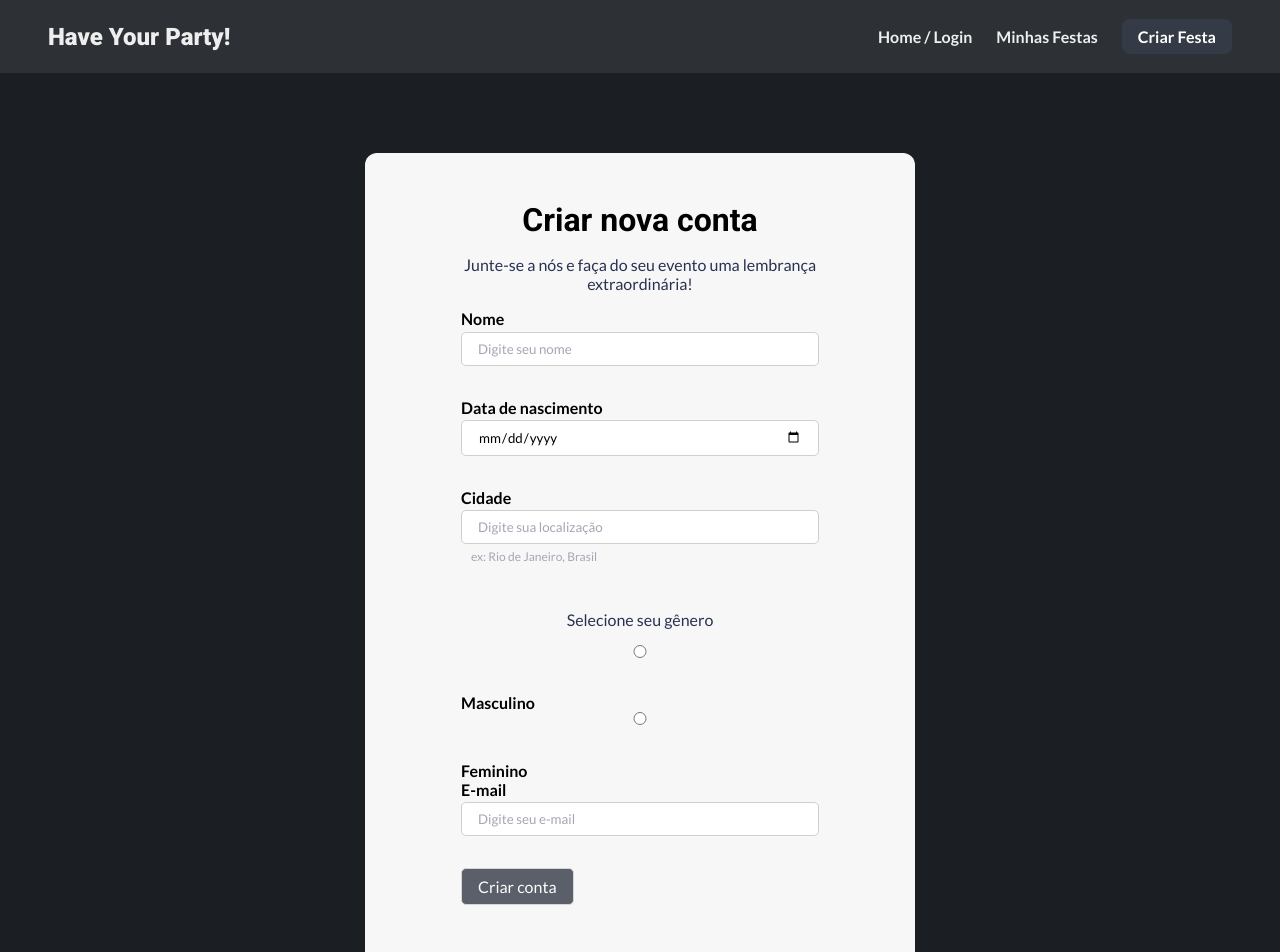
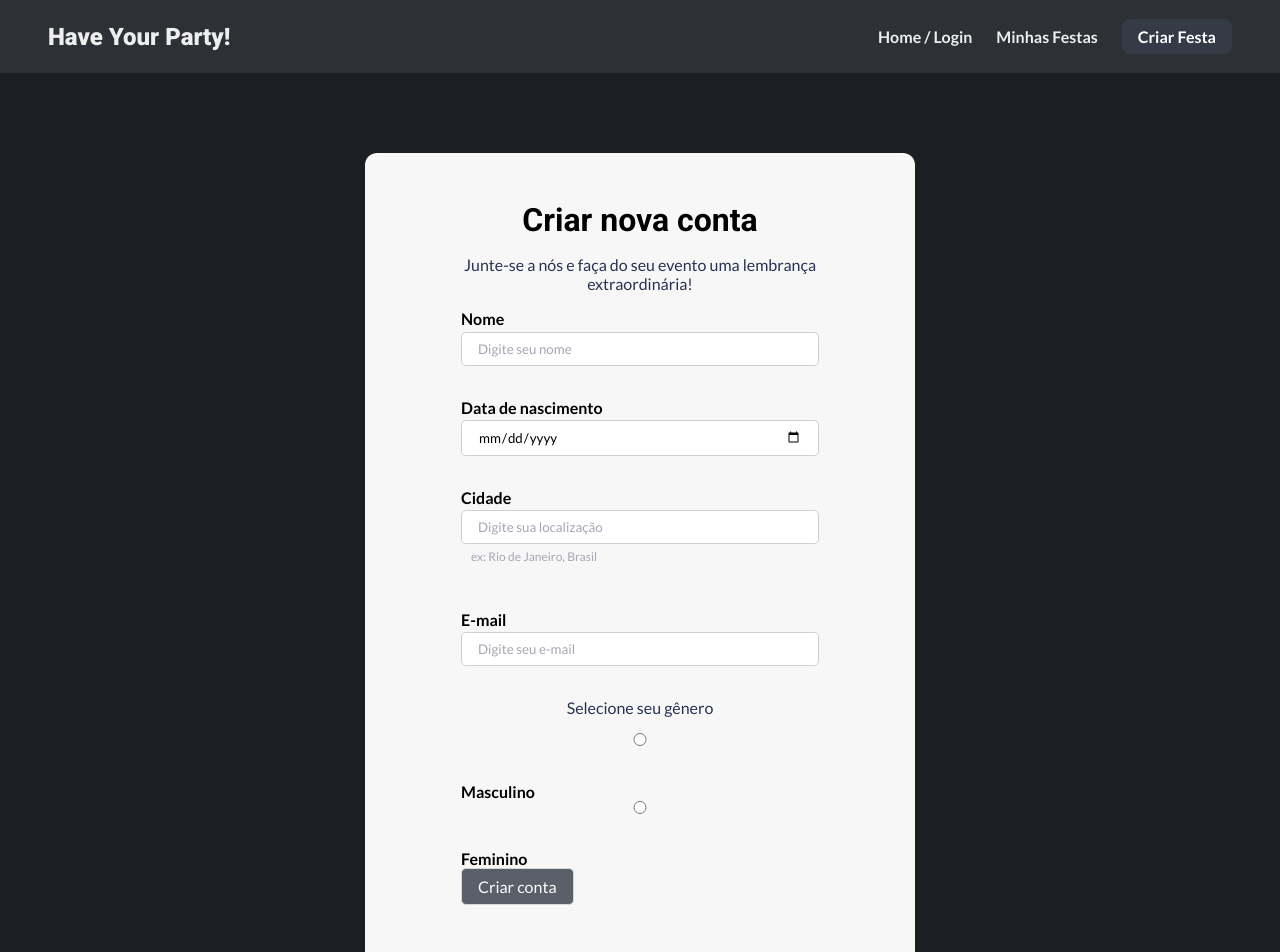
Before and after one commit to vitorfdrangel/Have_Your_Party, a React (Vite) app in the folder frontend/: page /login/create in a window 1280 px wide. Shown: the top 952 px of the page. Built offline with nearby package versions, Linux system fonts and the light colour scheme.

Commit message:
criando create acc page

```diff
--- a/frontend/src/routes/CreateAcc.jsx
+++ b/frontend/src/routes/CreateAcc.jsx
@@ -48,6 +48,15 @@ const CreateAcc = () => {
           />
           <p id="city">ex: Rio de Janeiro, Brasil</p>
         </label>
+        <label>
+          <span>E-mail</span>
+          <input
+            type="email"
+            placeholder="Digite seu e-mail"
+            onChange={(e) => setEmail(e.target.value)}
+            value={email}
+          />
+        </label>
         <div className="radio-container">
           <p>Selecione seu gênero</p>
           <label>
@@ -64,15 +73,6 @@ const CreateAcc = () => {
             <span>Feminino</span>
           </label>
         </div>
-        <label>
-          <span>E-mail</span>
-          <input
-            type="email"
-            placeholder="Digite seu e-mail"
-            onChange={(e) => setEmail(e.target.value)}
-            value={email}
-          />
-        </label>
         <input type="submit" value="Criar conta" className="btn-secondary" />
       </form>
     </div>
```
